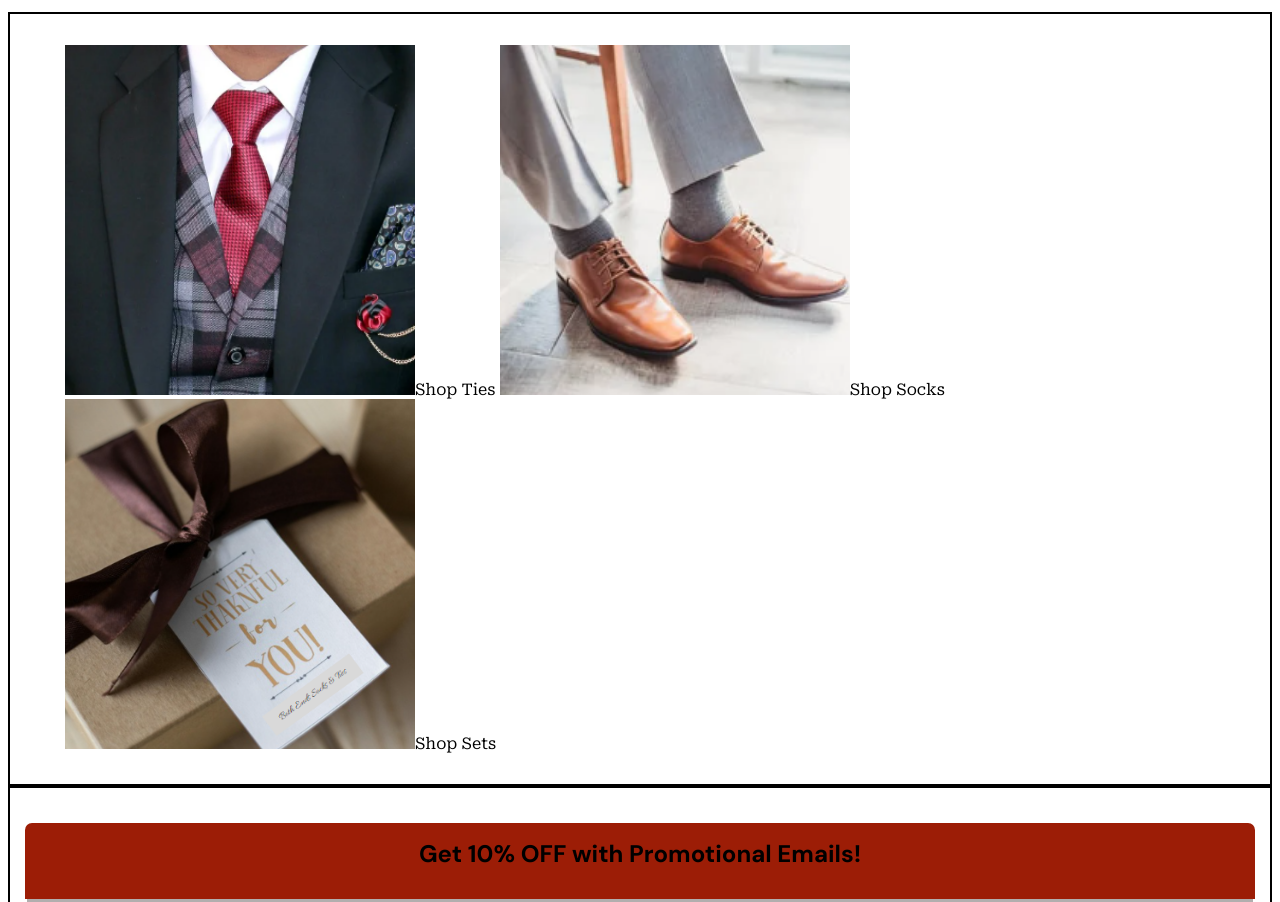
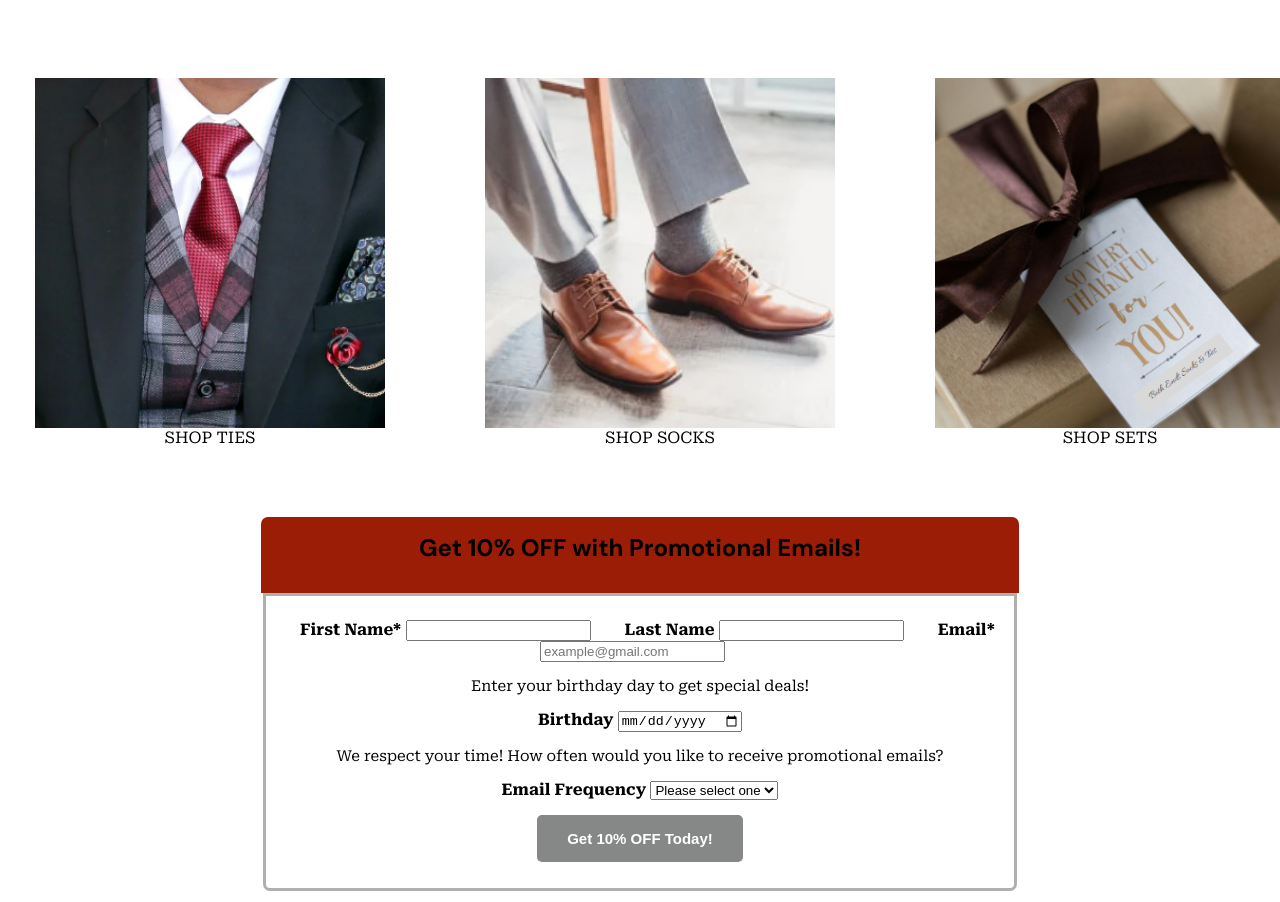
Before and after one commit to tarabergener/wdd131, a plain HTML site: page bothends-site-index.html in a window 1280 px wide. Shown: the part 1058-1960 px from the top of the page. Drawn offline with Linux system fonts and the light colour scheme.

Commit message:
css changes

```diff
--- a/bothends-site-index.html
+++ b/bothends-site-index.html
@@ -31,19 +31,19 @@
             <img id="hero" src="images/sale_hero.png">
         </a>
         <section>
-            <ul>
-                <a id="shop" href="#">
-                    <img id="tie" src="images/shop-ties.png">Shop Ties
+            <ul id="box">
+                <a id="shop" href="bothends-site-shop.html">
+                    <img id="tie" src="images/shop-ties.png">SHOP TIES
                 </a>
-                <a id="shop" href="#">
-                    <img id="sock" src="images/shop-socks.png">Shop Socks
+                <a id="shop" href="bothends-site-shop.html">
+                    <img id="sock" src="images/shop-socks.png">SHOP SOCKS
                 </a>
-                <a id="shop" href="#">
-                    <img id="set" src="images/shop-sets.png">Shop Sets
+                <a id="shop" href="bothends-site-shop.html">
+                    <img id="set" src="images/shop-sets.png">SHOP SETS
                 </a>
             </ul>
         </section>
-        <section>
+        <section class="subscribe">
             <h2 id="subscribe">Get 10% OFF with Promotional Emails!</h2>
             <form method="get" action="review.html"></form>
             <fieldset>
--- a/styles/bothends-site.css
+++ b/styles/bothends-site.css
@@ -90,11 +90,29 @@ a, #promotion {
     height: 350px;
 }
 
-section {
-    ;
+#box {
+    display: flex;
+    justify-content: center;
+}
+
+#shop {
+    display: flex;
+    flex-direction: column;
+    align-items: center;
+    margin: 50px;
+    transition: 0.25s;
+}
+
+#shop:hover {
+    box-shadow: 5px 5px 1px 1px rgba(0, 0, 0, 0.151);
 }
 
 /*---------------subscribe form--------------*/
+
+.subscribe {
+    margin-left: 20%;
+    margin-right: 20%;
+}
 
 #subscribe {
     text-align: center;
@@ -148,7 +166,7 @@ p {
     grid-template-columns: 15% 80%;
 }
 
-#filters, section {
+#filters {
     padding: 15px;
     border: 2px solid black;
 }
@@ -162,7 +180,12 @@ p {
     width: 10px;
     margin-bottom: 15px;
     border: 1px solid black;
+}
 
+#color {
+    display: flex;
+    flex-direction: column;
+    margin-right: 5px;
 }
 
 .red {
@@ -198,6 +221,11 @@ p {
   grid-column-start: 2;
   grid-row-start: 1;
   flex-wrap: wrap;
+  justify-content: center;
+}
+
+section {
+    margin: 15px;
 }
 
 #category {
```
Also changed, not shown: bothends-site-shop.html (+7 -7 lines). Lines whose indentation alone changed are shown as unchanged.
